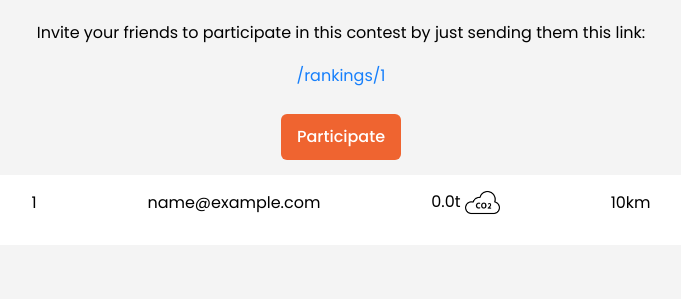
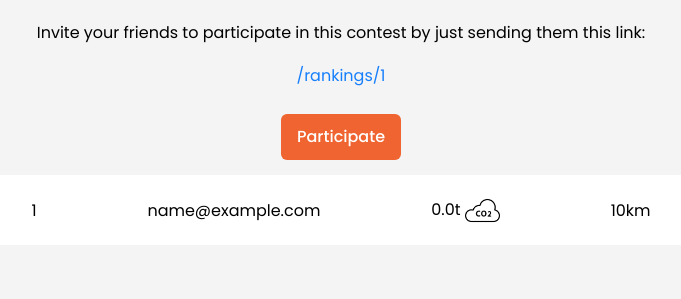
Before and after one commit to Aladeen1/footprint-travel-tracker, a Rails app: page /rankings/1 in a window 1280 px wide. Shown: the part 198-497 px from the top of the page, without its empty margins (299-980 px from the left). Run offline with Rails 7, Linux system fonts and the light colour scheme; tables that the repository leaves empty hold one stand-in row (values such as "Sample post"); style sheets or scripts are compiled from the project's sources; some libraries are stand-ins or nearby versions.

Commit message:
fix: ul li style fix

```diff
--- a/app/views/rankings/show.html.erb
+++ b/app/views/rankings/show.html.erb
@@ -17,12 +17,12 @@
 
 	<div>
 		<% @user_list.each_with_index do |user, index| %>
-			<li class="listes-trajets">
-				<ul><%= index + 1 %></ul>
-				<ul><%= user.email %></ul>
-				<ul><%= ((user.total_distance.to_f * 235) / 1000000).round(1) %>t <%= image_tag("Co2_icon.png", width: 35) %></ul>
-				<ul><%= user.total_distance %>km</ul>
-			</li>
+			<ul class="listes-trajets">
+				<li><%= index + 1 %></li>
+				<li><%= user.email %></li>
+				<li><%= ((user.total_distance.to_f * 235) / 1000000).round(1) %>t <%= image_tag("Co2_icon.png", width: 35) %></li>
+				<li><%= user.total_distance %>km</li>
+			</ul>
 		<% end %>
 
 	</div>
```
Also changed, not shown: app/views/flights/new.html.erb (+5 -5 lines).
